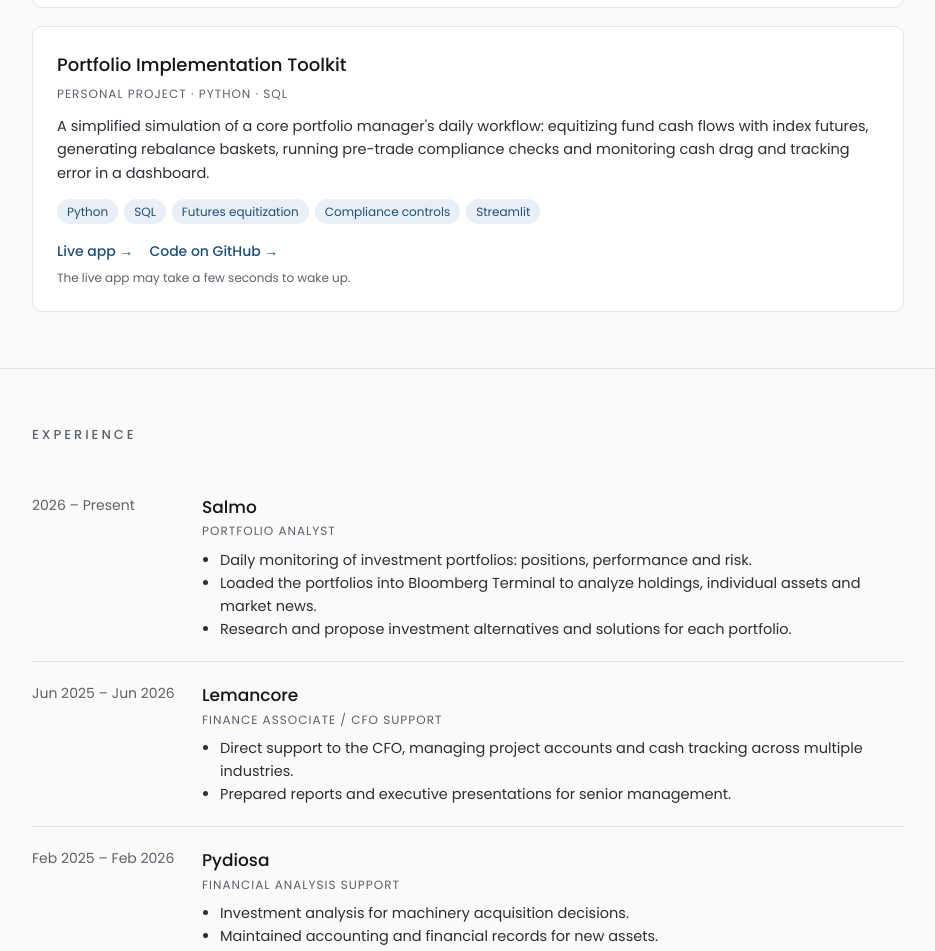
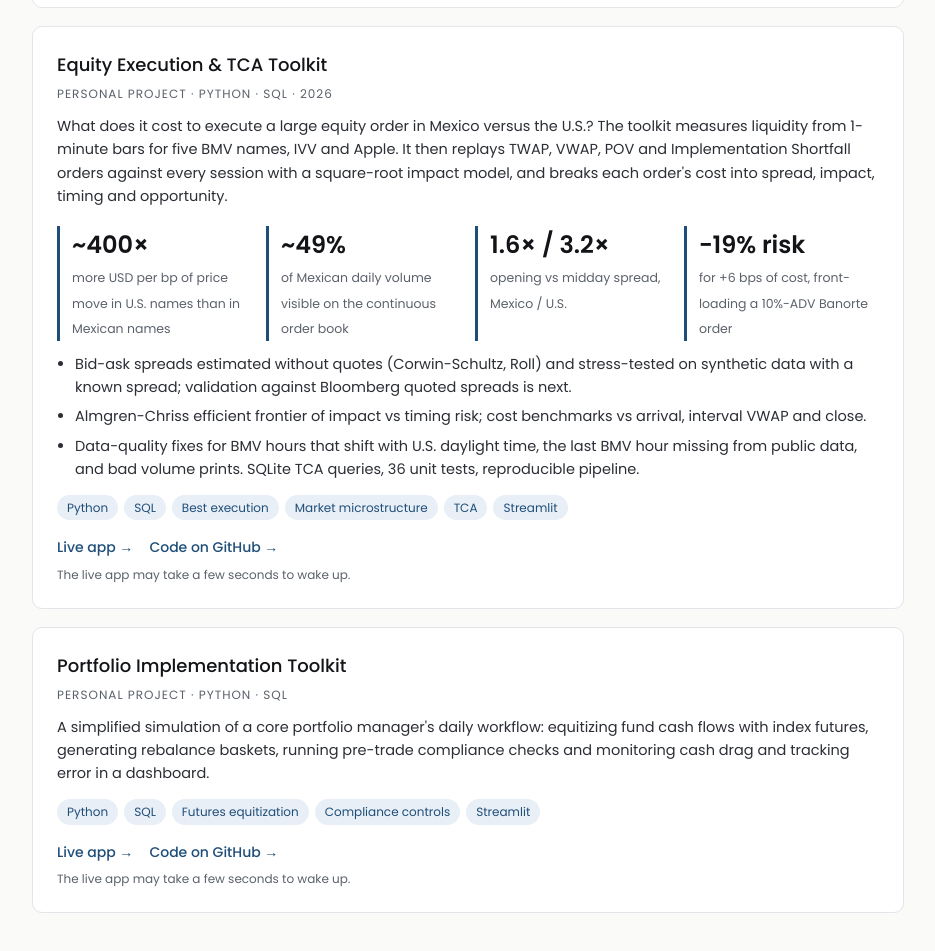
Before and after one commit to emilio-pirez/emilio-pirez.github.io, a plain HTML site: page index.html in a window 1280 px wide. Shown: the part 1137-2088 px from the top of the page, without its empty margins (172-1107 px from the left). Drawn offline with Linux system fonts and the light colour scheme.

Commit message:
Add Equity Execution & TCA Toolkit to projects

```diff
--- a/index.html
+++ b/index.html
@@ -118,6 +118,26 @@ footer small{display:block;margin-top:28px;color:var(--muted);font-size:12px}
     </div>
 
     <div class="card" style="grid-column:1/-1">
+      <h3>Equity Execution &amp; TCA Toolkit</h3>
+      <div class="meta">Personal project · Python · SQL · 2026</div>
+      <p style="font-size:14.5px;color:#2b2f35">What does it cost to execute a large equity order in Mexico versus the U.S.? The toolkit measures liquidity from 1-minute bars for five BMV names, IVV and Apple. It then replays TWAP, VWAP, POV and Implementation Shortfall orders against every session with a square-root impact model, and breaks each order's cost into spread, impact, timing and opportunity.</p>
+      <div class="stat-row">
+        <div class="stat"><b>~400×</b><span>more USD per bp of price move in U.S. names than in Mexican names</span></div>
+        <div class="stat"><b>~49%</b><span>of Mexican daily volume visible on the continuous order book</span></div>
+        <div class="stat"><b>1.6× / 3.2×</b><span>opening vs midday spread, Mexico / U.S.</span></div>
+        <div class="stat"><b>−19% risk</b><span>for +6 bps of cost, front-loading a 10%-ADV Banorte order</span></div>
+      </div>
+      <ul style="margin-top:12px">
+        <li>Bid-ask spreads estimated without quotes (Corwin-Schultz, Roll) and stress-tested on synthetic data with a known spread; validation against Bloomberg quoted spreads is next.</li>
+        <li>Almgren-Chriss efficient frontier of impact vs timing risk; cost benchmarks vs arrival, interval VWAP and close.</li>
+        <li>Data-quality fixes for BMV hours that shift with U.S. daylight time, the last BMV hour missing from public data, and bad volume prints. SQLite TCA queries, 36 unit tests, reproducible pipeline.</li>
+      </ul>
+      <div class="pills"><span class="pill">Python</span><span class="pill">SQL</span><span class="pill">Best execution</span><span class="pill">Market microstructure</span><span class="pill">TCA</span><span class="pill">Streamlit</span></div>
+      <div class="links"><a href="https://equity-execution-tca-toolkit.streamlit.app/" target="_blank" rel="noopener">Live app →</a><a href="https://github.com/emilio-pirez/Equity-Execution-TCA-Toolkit" target="_blank" rel="noopener">Code on GitHub →</a></div>
+      <p style="font-size:12px;color:var(--muted);margin-top:6px">The live app may take a few seconds to wake up.</p>
+    </div>
+
+    <div class="card" style="grid-column:1/-1">
       <h3>Portfolio Implementation Toolkit</h3>
       <div class="meta">Personal project · Python · SQL</div>
       <p style="font-size:14.5px;color:#2b2f35">A simplified simulation of a core portfolio manager's daily workflow: equitizing fund cash flows with index futures, generating rebalance baskets, running pre-trade compliance checks and monitoring cash drag and tracking error in a dashboard.</p>
```
